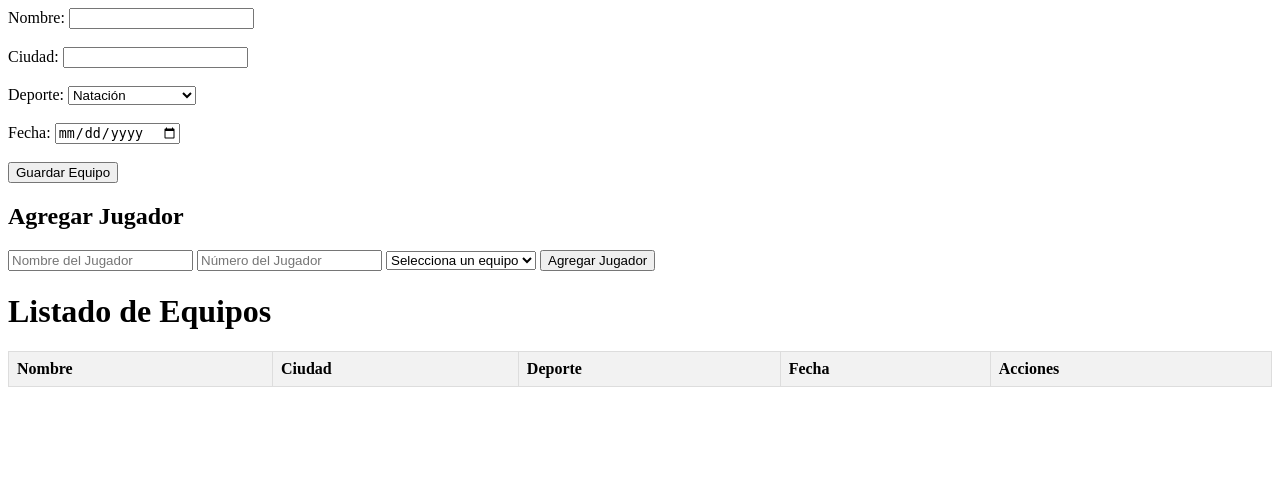
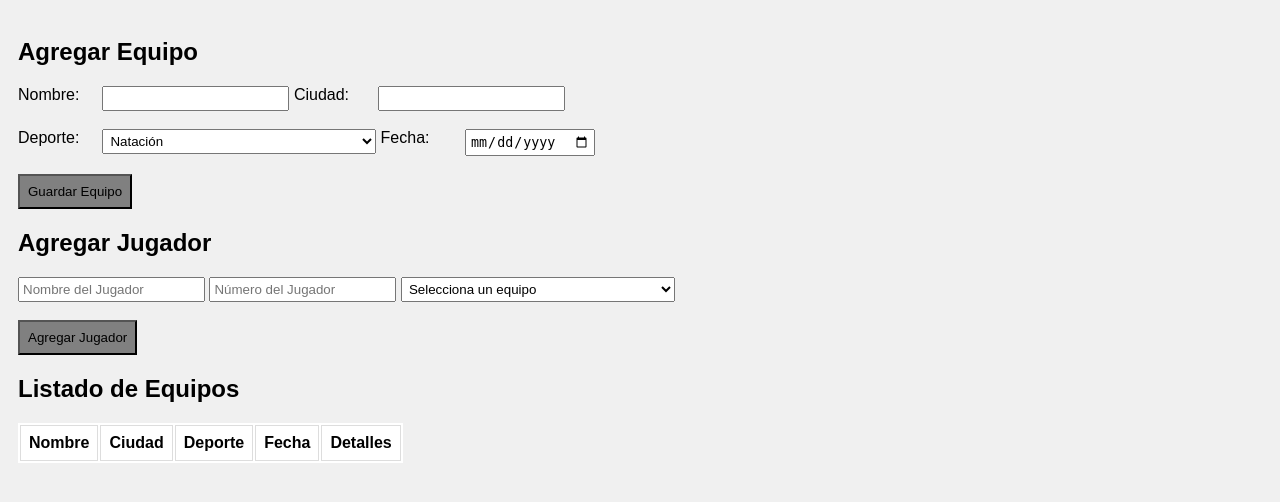
Before and after one commit to IriaSanchez/PruebaTecnicaIria, a PHP site: page /view/EquipoView.php in a window 1280 px wide. Shown: the top 502 px of the page. Run offline with PHP 8.4, Linux system fonts and the light colour scheme; the template is opened without the code that fills it, so the values that code supplies are empty.

Commit message:
código identado
repaso de estilos e identación de código

```diff
--- a/view/EquipoView.php
+++ b/view/EquipoView.php
@@ -5,29 +5,51 @@ aunque no se muestre en el html-->
 
 <!DOCTYPE html>
 <html>
+
 <head>
+
     <title>Deportes</title>
 
-    <!-- Aunque no se piden estilos, he añadido alguno básico para mejorar la lectura del usuario-->
     <style>
-        table {
-            width: 100%;
-            border-collapse: collapse;
-            margin-bottom: 20px;
+
+        body {
+            font-family: Arial, sans-serif;
+            background-color: #f0f0f0;
+            padding: 10px;
         }
 
-        th,
-        td {
-            border: 1px solid #dddddd;
-            text-align: left;
-            padding: 8px;
+        form label {
+            display: inline-block;
+            width: 80px;
         }
 
-        th {
-            background-color: #f2f2f2;
+        form select {
+            width: 22%;
         }
+
+        form button {
+            padding: 8px 8px;
+            background-color: grey;
+        }
+
+        table {
+            background-color: white;
+        }
+
+        th,td {
+            border: 1px solid #dddddd;
+            padding: 8px;
+            text-align: left;
+        }
+
+        form input, form input,form select {
+            vertical-align: top;
+            padding: 3px;
+        }
+
     </style>
 </head>
+
 
 
 
@@ -35,11 +57,12 @@ aunque no se muestre en el html-->
 
 <body>
 
+    <h2>Agregar Equipo</h2>
+
     <form id="equipoForm" action="equipos/guardar_equipo.php" method="post">
 
         <label for="nombre">Nombre:</label>
         <input type="text" id="nombre" name="nombre" required>
-        <br><br>
 
         <label for="ciudad">Ciudad:</label>
         <input type="text" id="ciudad" name="ciudad">
@@ -52,18 +75,20 @@ aunque no se muestre en el html-->
             <option value="Ciclismo">Ciclismo</option>
             <option value="Quidditch">Quidditch</option>
         </select>
-        <br><br>
 
         <label for="fecha">Fecha:</label>
         <input type="date" id="fecha" name="fecha">
         <br><br>
 
         <button type="submit">Guardar Equipo</button>
+
     </form>
 
 
     <h2>Agregar Jugador</h2>
+
     <form id="jugadorForm">
+
         <input type="text" id="nombreJugador" name="nombreJugador" placeholder="Nombre del Jugador" required>
         <input type="number" id="numeroJugador" name="numeroJugador" placeholder="Número del Jugador" required>
 
@@ -71,16 +96,20 @@ aunque no se muestre en el html-->
         <select id="equipoJugador" name="equipoJugador" required>
             <option value="">Selecciona un equipo</option>
             <?php foreach ($equipos as $equipo): ?>
-                    <option value="<?= $equipo['id'] ?>"><?= $equipo['nombre'] ?></option>
+                <option value="<?= $equipo['id'] ?>">
+                    <?= $equipo['nombre'] ?>
+                </option>
             <?php endforeach; ?>
         </select>
+        <br><br>
 
         <button type="submit">Agregar Jugador</button>
+
     </form>
 
 
 
-    <h1>Listado de Equipos</h1>
+    <h2>Listado de Equipos</h2>
 
     <table id="tablaEquipos">
         <tr>
@@ -88,7 +117,7 @@ aunque no se muestre en el html-->
             <th>Ciudad</th>
             <th>Deporte</th>
             <th>Fecha</th>
-            <th>Acciones</th>
+            <th>Detalles</th>
         </tr>
 
         <?php foreach ($equipos as $equipo): ?>
@@ -166,9 +195,6 @@ aunque no se muestre en el html-->
 
 
 
-
-
-
     <script>
         $(document).ready(function () {
             // Resto del código
@@ -208,4 +234,5 @@ $(document).ready(function () {
     </script>
 
 </body>
+
 </html>
```
Also changed, not shown: controller/EquipoController.php (+8 -4 lines), controller/JugadorController.php (+8 -4 lines), equipos/ver_equipo.php (+15 -23 lines), jugadores/editar_jugador.php (+54 -1 lines), jugadores/guardar_jugador.php (+14 -3 lines), model/EquipoModel.php (+24 -17 lines), model/JugadorModel.php (+31 -8 lines), view/JugadorView.php (+6 -2 lines), equipos/guardar_equipo.php (line endings or trailing spaces), index.php (line endings or trailing spaces), jugadores/eliminar_jugador.php (line endings or trailing spaces). Lines whose indentation alone changed are shown as unchanged.
